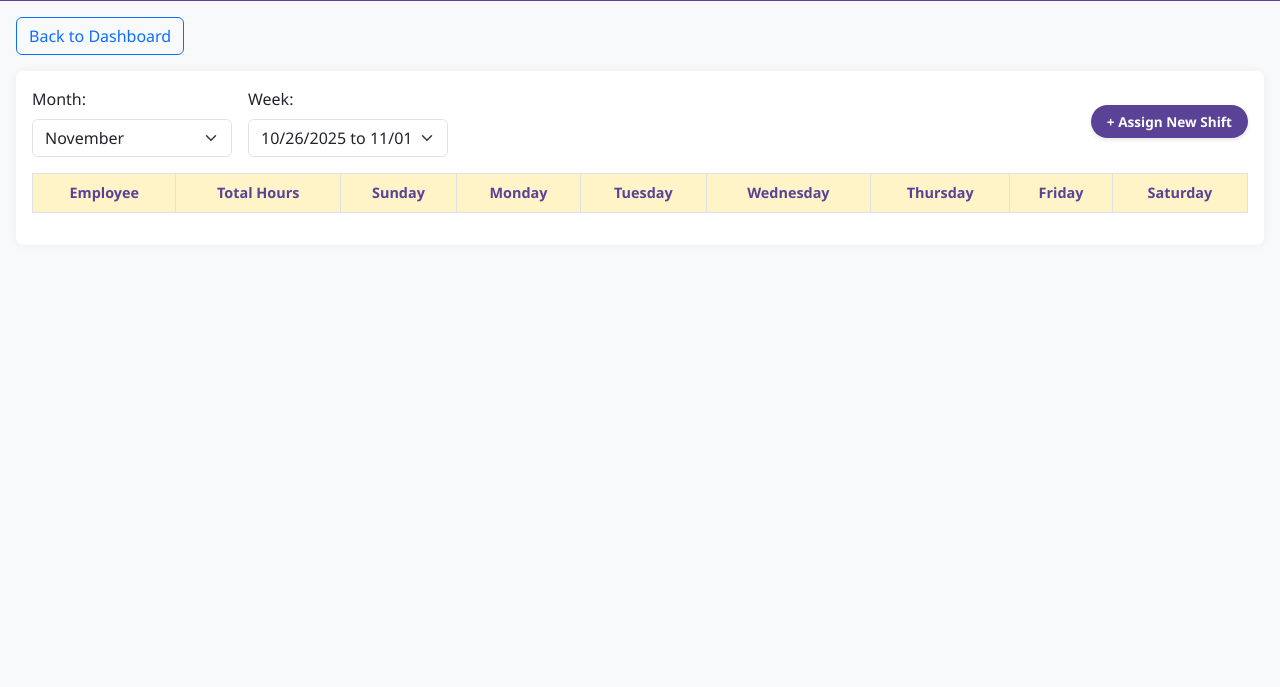
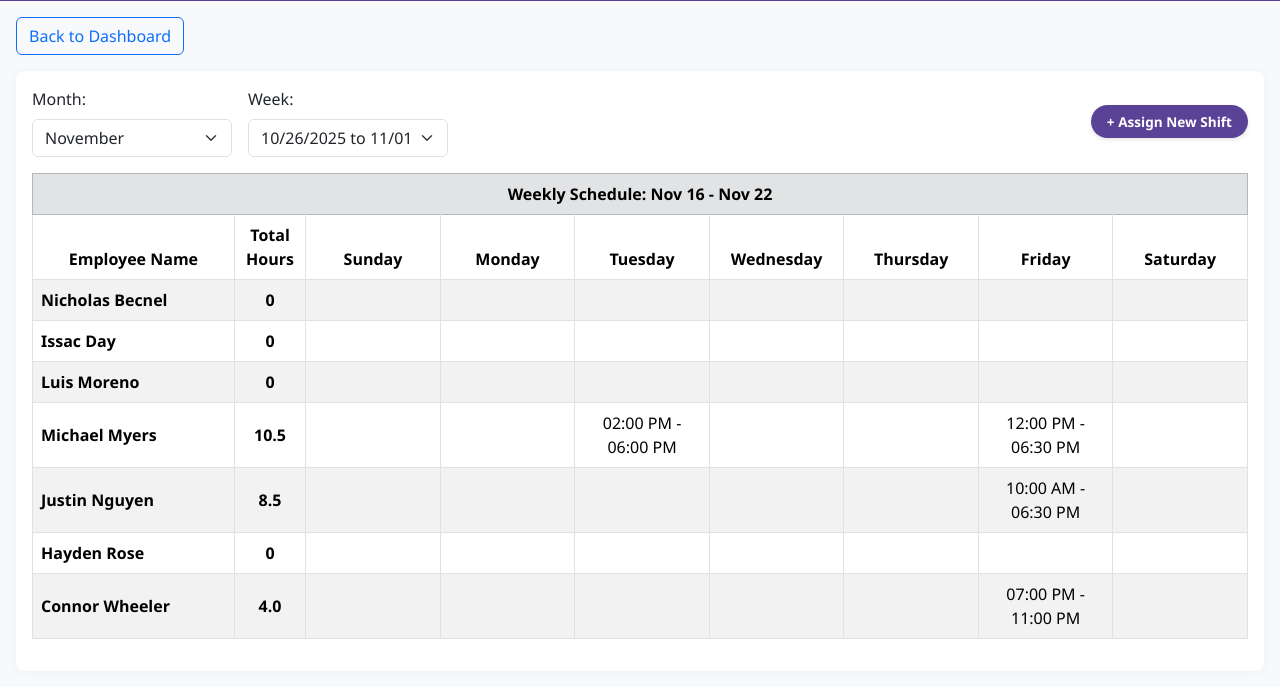
Before and after one commit to jnguy2832/Listco-Supervisor-Terminal, a Django app: page /weeklySchedule/ in a window 1280 px wide. Shown: the part 263-950 px from the top of the page. Before the commit the page ends 476 px from the top, so only its background shows below. Run offline with Django 5.2, Linux system fonts and the light colour scheme; data comes from the database, SQL or seed files in the repository; both versions use the stored data as it was after the commit; lists and menus that the app fills with data are empty.

Commit message:
Weekly Schedule

```diff
--- a/Terminal/BreakScheduler/Templates/schedule.html
+++ b/Terminal/BreakScheduler/Templates/schedule.html
@@ -121,22 +121,43 @@
     </div>
 
     <div class="table-responsive">
-      <table class="table table-bordered schedule-table">
+      <table class="table table-striped table-bordered text-center align-middle">
         <thead>
-          <tr>
-            <th>Employee</th>
-            <th>Total Hours</th>
-            <th>Sunday</th>
-            <th>Monday</th>
-            <th>Tuesday</th>
-            <th>Wednesday</th>
-            <th>Thursday</th>
-            <th>Friday</th>
-            <th>Saturday</th>
-          </tr>
+            <tr class="table-secondary">
+                <th colspan="9">
+                    Weekly Schedule: {{ week_start|date:"M d" }} - {{ week_end|date:"M d" }}
+                </th>
+            </tr>
+            <tr>
+                <th style="width: 15%;">Employee Name</th>
+                <th style="width: 5%;">Total Hours</th>
+                <th style="width: 10%;">Sunday</th>
+                <th style="width: 10%;">Monday</th>
+                <th style="width: 10%;">Tuesday</th>
+                <th style="width: 10%;">Wednesday</th>
+                <th style="width: 10%;">Thursday</th>
+                <th style="width: 10%;">Friday</th>
+                <th style="width: 10%;">Saturday</th>
+            </tr>
         </thead>
         <tbody id="scheduleBody">
-          <!-- will add more later -->
+          {% for employee_schedule in schedule_data %}
+          <tr>
+              <td class="text-start fw-bold">
+                  {{ employee_schedule.employee.first_name }} {{ employee_schedule.employee.last_name }}
+              </td>
+              <td class="fw-bold">
+                  {{ employee_schedule.total_hours }}
+              </td>
+              <td>{{ employee_schedule.shifts.Sunday|safe }}</td>
+              <td>{{ employee_schedule.shifts.Monday|safe }}</td>
+              <td>{{ employee_schedule.shifts.Tuesday|safe }}</td>
+              <td>{{ employee_schedule.shifts.Wednesday|safe }}</td>
+              <td>{{ employee_schedule.shifts.Thursday|safe }}</td>
+              <td>{{ employee_schedule.shifts.Friday|safe }}</td>
+              <td>{{ employee_schedule.shifts.Saturday|safe }}</td>
+          </tr>
+          {% endfor %}
         </tbody>
       </table>
     </div>
--- a/Terminal/BreakScheduler/views.py
+++ b/Terminal/BreakScheduler/views.py
@@ -7,6 +7,7 @@ from .services import BreakService
 from asgiref.sync import async_to_sync
 from channels.layers import get_channel_layer
 import datetime
+from datetime import timedelta
 
 def index(request):
     return render(request, 'dashboard.html')
@@ -29,7 +30,7 @@ def weeklyPortal(request):
             # combine into timezone aware datetimes
             start_dt_naive = datetime.datetime.combine(shift_date, start_time_obj)
             if end_time_obj < start_time_obj:
-                end_dt_naive = datetime.datetime.combine(shift_date + datetime.timeedelta(days=1), end_time_obj)
+                end_dt_naive = datetime.datetime.combine(shift_date + timedelta(days=1), end_time_obj)
             else:
                 end_dt_naive = datetime.datetime.combine(shift_date, end_time_obj)
 
@@ -54,9 +55,92 @@ def weeklyPortal(request):
             messages.error(request, f"Error assigning shift: {e}")
         return redirect('Schedule')
 
+    #determine the start of the week
+    #check if the user selected a specific date via URL
+    selected_date_str = request.GET.get('date')
+
+    if selected_date_str:
+        current_date = datetime.datetime.strptime(selected_date_str, "%Y-%m-%d").date()
+    else:
+        current_date = timezone.localdate()
+
+    #Calculate start of the week
+    #Sunday is day 0
+    #(current_date.weekday() + 1) % 7 gives us how many days past sunday we are
+    days_to_subtract = (current_date.weekday() + 1) % 7
+    start_of_week = current_date - timedelta(days=days_to_subtract)
+    end_of_week = start_of_week + timedelta(days=6)
+
+    #Weekly Schedule datastructure
+    #Fetches all employees so that even those with 0 hours appears on the schedule
+    employees = Employee.objects.all().order_by('last_name')
+
+    #dictionary for quick lookup
+    schedule_map = {}
+    for emp in employees:
+        schedule_map[emp.id] = {
+            'employee': emp,
+            'total_hours': 0,
+            'shifts': {
+                'Sunday': '', 'Monday': '', 'Tuesday': '', 'Wednesday': '',
+                'Thursday': '', 'Friday': '', 'Saturday': ''
+            }
+        }
+
+    #Fetch shifts for this week
+    #Make range timezone aware for the query
+    start_aware = timezone.make_aware(datetime.datetime.combine(start_of_week, datetime.datetime.min.time()))
+    end_aware = timezone.make_aware(datetime.datetime.combine(end_of_week, datetime.datetime.max.time()))
+
+    # Include any shifts that overlap the week (start before end_of_week and end after start_of_week)
+    weekly_shifts = Shift.objects.filter(
+        start_time__lte=end_aware,
+        end_time__gte=start_aware
+    ).select_related('employee')
+
+    #Populate the weekly map
+    for shift in weekly_shifts:
+        emp_id = shift.employee.id
+        if emp_id in schedule_map:
+            #Calculate hours for specific shift
+            duration = shift.end_time - shift.start_time
+            hours = duration.total_seconds() / 3600
+            # Use emp_id (from the current shift) to update the correct employee entry
+            schedule_map[emp_id]['total_hours'] += hours
+
+            #format the time string (e.g., "09:00 AM - 05:30 PM")
+            # Use timezone.localtime to render times in the active timezone
+            start_local = timezone.localtime(shift.start_time)
+            end_local = timezone.localtime(shift.end_time)
+            start_str = start_local.strftime("%I:%M %p")
+            end_str = end_local.strftime("%I:%M %p")
+            time_display = f"{start_str} - {end_str}"
+
+            #Determine the day name (e.g., "Monday") using localized start
+            day_name = start_local.strftime("%A")
+
+            #Assigns to the specific day slot
+            #We append incase they have two shifts in one day (e.g. a split shift)
+            if schedule_map[emp_id]['shifts'][day_name]:
+                schedule_map[emp_id]['shifts'][day_name] += f"<br>{time_display}"
+            else:
+                schedule_map[emp_id]['shifts'][day_name] = time_display
+    #Convert map back into a list for the template to loop through
+    for item in schedule_map.values():
+        item['total_hours'] = round(item['total_hours'], 2)
+    schedule_data = list(schedule_map.values())
+
     # Gets employees for the dropdown list
     employees = Employee.objects.all().order_by('last_name')
-    return render(request, 'schedule.html', {'employees': employees})
+
+    context = {
+        'employees': employees,
+        'schedule_data': schedule_data,
+        'week_start': start_of_week,
+        'week_end': end_of_week,
+    }
+
+    return render(request, 'schedule.html', context)
 
 def breaks(request):
     #Displays all shifts and their generated breaks
```
Also changed, not shown: Terminal/db.sqlite3.
